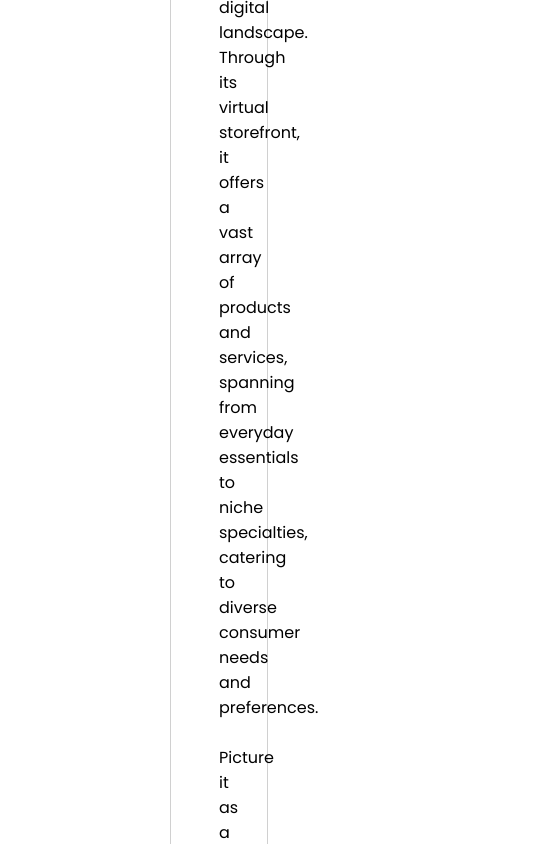
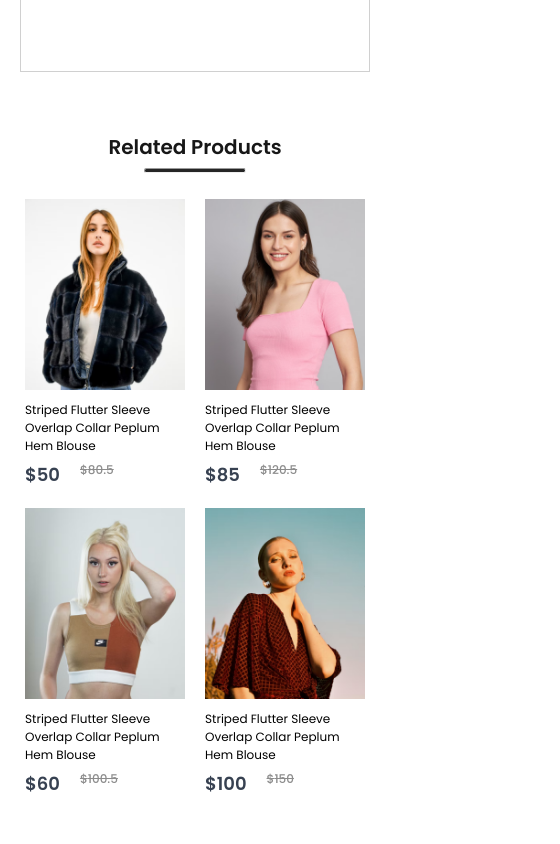
Before and after one commit to marinaivanovadev/E-commerce, a React (Create React App) app: page /product/1 in a window 390 px wide. Shown: the part 1600-2444 px from the top of the page, 560 px wide, since content can reach past the window. Built offline with nearby package versions, Linux system fonts and the light colour scheme.

Commit message:
Mobile CartItems and RelatedProducts

```diff
--- a/src/Components/CartItems/CartItems.css
+++ b/src/Components/CartItems/CartItems.css
@@ -93,3 +93,58 @@
 	color: white;
 	cursor: pointer;
 }
+@media(max-width:1280px){
+	.cartitems{
+		margin: 60px 50px;
+	}
+	.cartitems-format-main{
+		grid-template-columns: 0.5fr 3fr 0.5fr 0.5fr 0.5fr 0.5fr;
+		gap: 20px;
+		padding: 15px 0px;
+		font-size: 15px;
+	}
+	.carticon-product-icon{
+		height: 50px;
+	}
+	.cartitems-remove-icon{
+		margin: auto;
+	}
+	.cartitems-quantity{
+		width: 40px;
+		height: 30px;
+	}
+	.cartitems-down{
+		margin: 80px 0px;
+		flex-direction: column;
+		gap: 80px;
+	}
+	.cartitems-total{
+		margin: 0;
+	}
+	.cartitems-total button{
+		max-width: 200px;
+		height: 45px;
+		font-size: 13px;
+	}
+	.cartitems-promobox{
+		width: auto;
+		max-width: 500px;
+	}
+	.cartitems-promobox input{
+		width: 100%;
+	}
+	.cartitems-promobox button{
+		width: 120px;
+		margin-left: -125px;
+	}
+}
+@media(max-width:500px){
+	.cartitems-format-main{
+		display: none;
+		grid-template-columns: 0.5fr 3fr 0.5fr;
+		gap: 10px;
+	}
+	.cartitems-format{
+		display: grid;
+	}
+}
--- a/src/Components/DescriptionBox/DescriptionBox.css
+++ b/src/Components/DescriptionBox/DescriptionBox.css
@@ -27,3 +27,16 @@
 	padding: 48px;
 	padding-bottom: 70px;
 }
+@media(max-width:1280px){
+	.descriptionbox{
+		margin: 60px;
+	}
+}
+@media(max-width:800px){
+	.descriptionbox{
+		margin: 60px 20px;
+	}
+	.descriptionbox-description{
+		font-size: 14px;
+	}
+}
--- a/src/Components/RelatedProducts/RelatedProducts.css
+++ b/src/Components/RelatedProducts/RelatedProducts.css
@@ -21,3 +21,60 @@
 	display: flex;
 	gap: 30px;
 }
+@media(max-width:1280px){
+	.relatedproducts{
+		height: 70vh;
+	}
+	.relatedproducts h1{
+		font-size: 40px;
+	}
+	.relatedproducts hr{
+		width: 160px;
+		height: 4px;
+	}
+	.relatedproducts-item{
+		gap: 20px;
+		margin-top: 30px;
+	}
+}
+@media(max-width:1024px){
+	.relatedproducts{
+		height: 60vh;
+	}
+	.relatedproducts h1{
+		font-size: 30px;
+	}
+	.relatedproducts hr{
+		width: 120px;
+		height: 3px;
+	}
+	.relatedproducts-item{
+		gap: 15px;
+		margin-top: 20px;
+	}
+}
+@media(max-width:800px){
+	.relatedproducts{
+		height: 50vh;
+		gap: 6px;
+	}
+	.relatedproducts h1{
+		font-size: 20px;
+	}
+	.relatedproducts hr{
+		width: 100px;
+	}
+	.relatedproducts-item{
+		gap: 5px;
+	}
+}
+@media(max-width:500px){
+	.relatedproducts{
+		height: 90vh;
+	}
+	.relatedproducts-item{
+		display: grid;
+		grid-template-columns: 1fr 1fr;
+		gap: 20px;
+	}
+}
```
